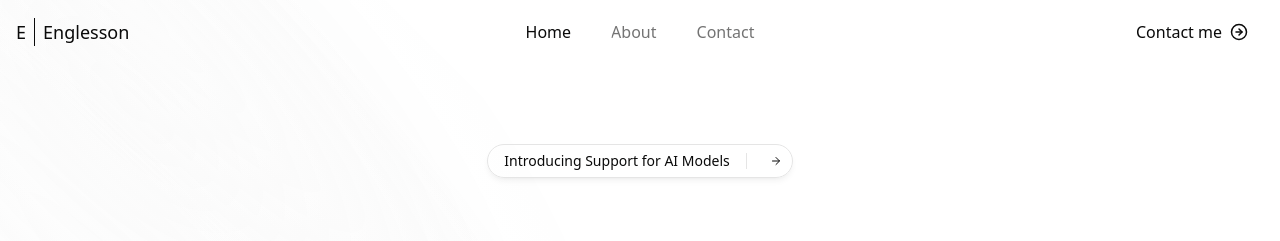
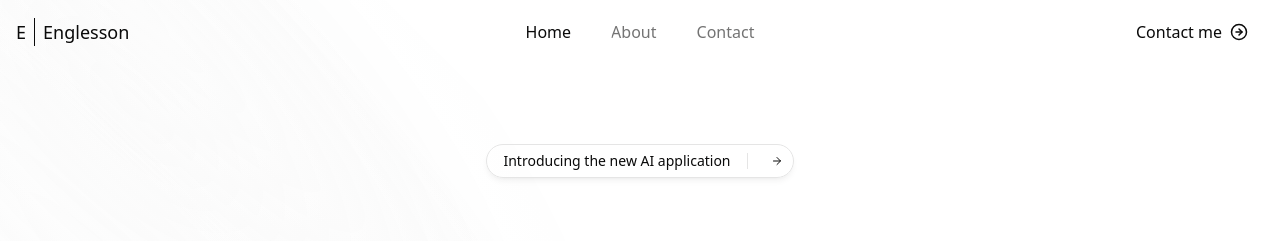
Before and after one commit to eenglesson/eenglesson-solutions, a Next.js app: page / in a window 1280 px wide. Shown: the top 241 px of the page. Built offline with nearby package versions, Linux system fonts and the light colour scheme.

Commit message:
added new link to  coffee breath

```diff
--- a/components/hero-section.tsx
+++ b/components/hero-section.tsx
@@ -104,7 +104,7 @@ export default function HeroSection() {
                     className='hover:bg-background dark:hover:border-t-border group mx-auto flex w-fit items-center gap-4 rounded-full border p-1 pl-4 shadow-md shadow-zinc-950/5 transition-colors duration-300 dark:border-t-white/10 dark:shadow-zinc-950'
                   >
                     <span className='text-foreground text-sm'>
-                      Introducing Support for AI Models
+                      Introducing the new AI application
                     </span>
                     <span className='dark:border-background block h-4 w-0.5 border-l bg-white dark:bg-zinc-700'></span>
 
```
